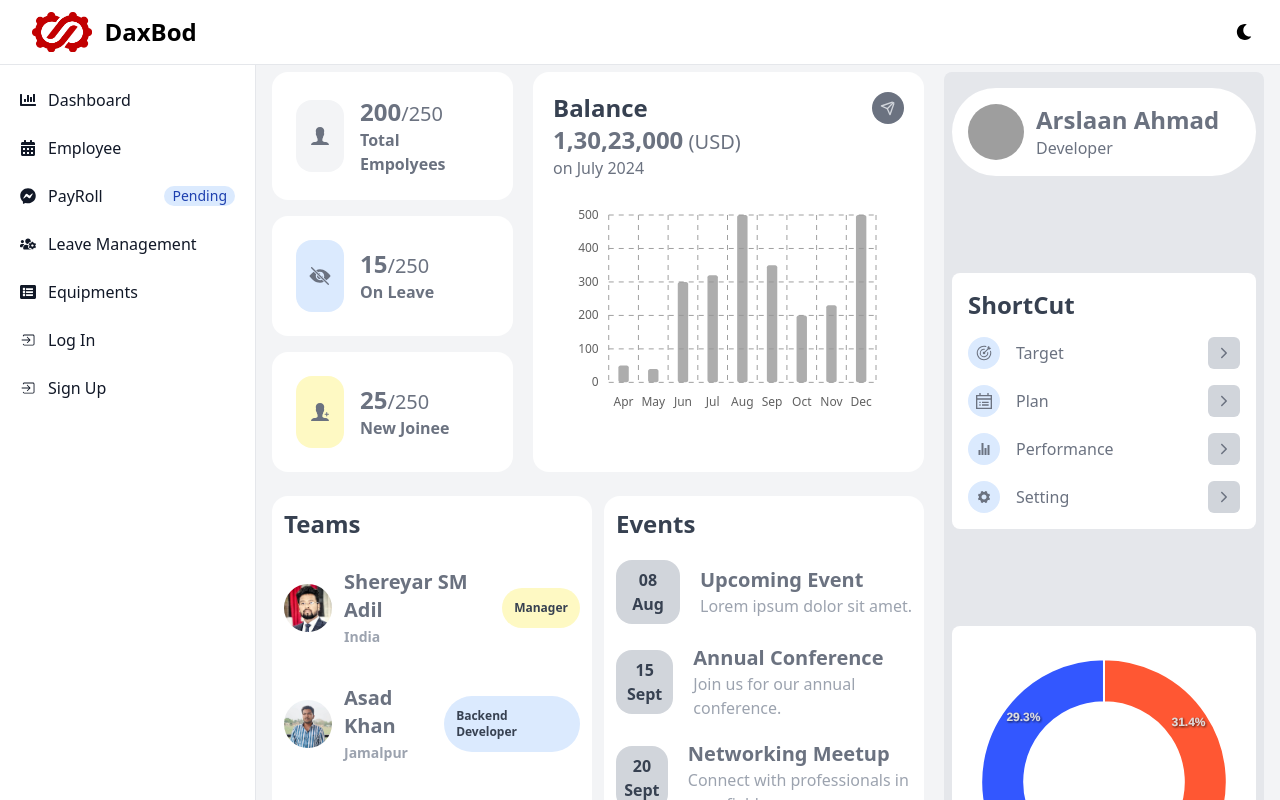
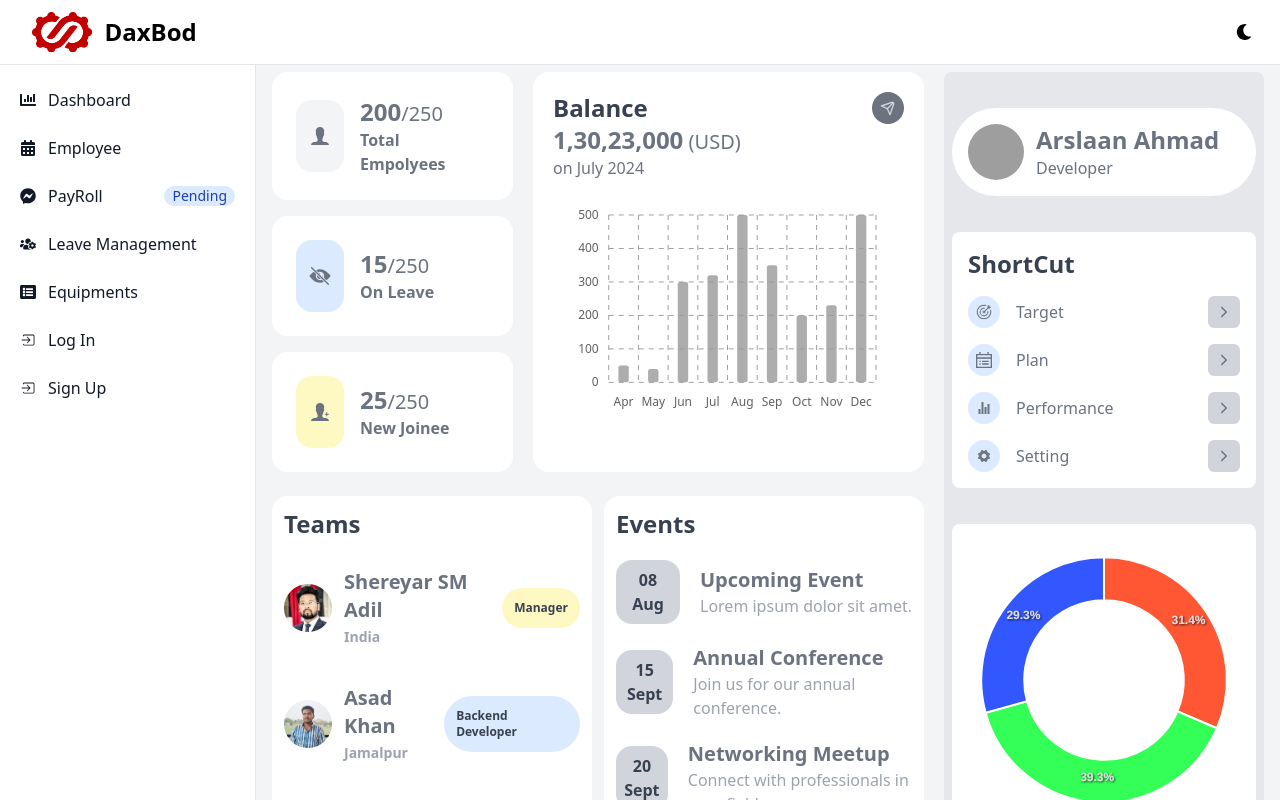
Before and after one commit to Arslaan027/HRDB, a React (Vite) app in the folder HRDB/: page / in a window 1280 px wide. Shown: the top 800 px of the page. Built offline with nearby package versions, Linux system fonts and the light colour scheme; grey boxes are pictures that could not be loaded.

Commit message:
Padding done

```diff
--- a/HRDB/src/Components/Donutchart.jsx
+++ b/HRDB/src/Components/Donutchart.jsx
@@ -38,7 +38,7 @@ const Donutchart = ({ darkMode }) => {
     },
   };
   return (
-    <div className="py-6 bg-white rounded-lg p-5 flex dark:bg-gray-800 items-center justify-center">
+    <div className="py-6 mt-5 bg-white rounded-lg p-5 flex dark:bg-gray-800 items-center justify-center">
       <Chart
         options={options.options}
         series={options.series}
--- a/HRDB/src/Components/Employee.jsx
+++ b/HRDB/src/Components/Employee.jsx
@@ -5,7 +5,7 @@ import Donutchart from "./Donutchart";
 
 const Employee = () => {
   return (
-    <div className="px-2 py-4 bg-gray-200 rounded-lg w-full dark:bg-gray-600 lg:w-60 xl:w-80 flex flex-col justify-between gap-2">
+    <div className="px-2 py-4 bg-gray-200 rounded-lg w-full dark:bg-gray-600 lg:w-60 xl:w-80 flex flex-col gap-4">
       <User />
       <ShortCut />
       <Donutchart />
--- a/HRDB/src/Components/ShortCut.jsx
+++ b/HRDB/src/Components/ShortCut.jsx
@@ -5,7 +5,7 @@ import { IoIosArrowForward } from "react-icons/io";
 
 const ShortCut = () => {
   return (
-    <div className="flex gap-4 flex-col bg-white rounded-lg p-4 dark:bg-gray-800">
+    <div className="flex gap-4 flex-col bg-white rounded-lg p-4 dark:bg-gray-800 mt-5">
       <Title>ShortCut</Title>
 
       {shortcutLink.map((list, index) => (
--- a/HRDB/src/Components/User.jsx
+++ b/HRDB/src/Components/User.jsx
@@ -2,7 +2,7 @@ import React from "react";
 
 const User = () => {
   return (
-    <div className="flex gap-3 items-center bg-white p-4 rounded-full dark:bg-gray-800 dark:text-gray-300">
+    <div className="flex mt-5 gap-3 items-center bg-white p-4 rounded-full dark:bg-gray-800 dark:text-gray-300">
       <img
         src="https://avatars.githubusercontent.com/u/139920302?v=4"
         className="w-14 h-14 rounded-full"
```
